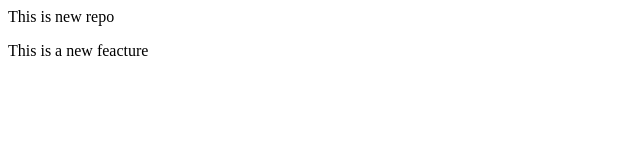
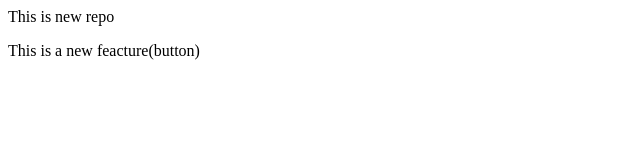
Before and after one commit to ruhi48/localrepo, a plain HTML site: page index.html in a window 1280 px wide. Shown: the full height of the page, 0-640 px from the left. Drawn offline with Linux system fonts and the light colour scheme.

```diff
--- a/index.html
+++ b/index.html
@@ -1,2 +1,2 @@
 <p>This is new repo</p>
-<p>This is a new feacture</p>
+<p>This is a new feacture(button)</p>
```
